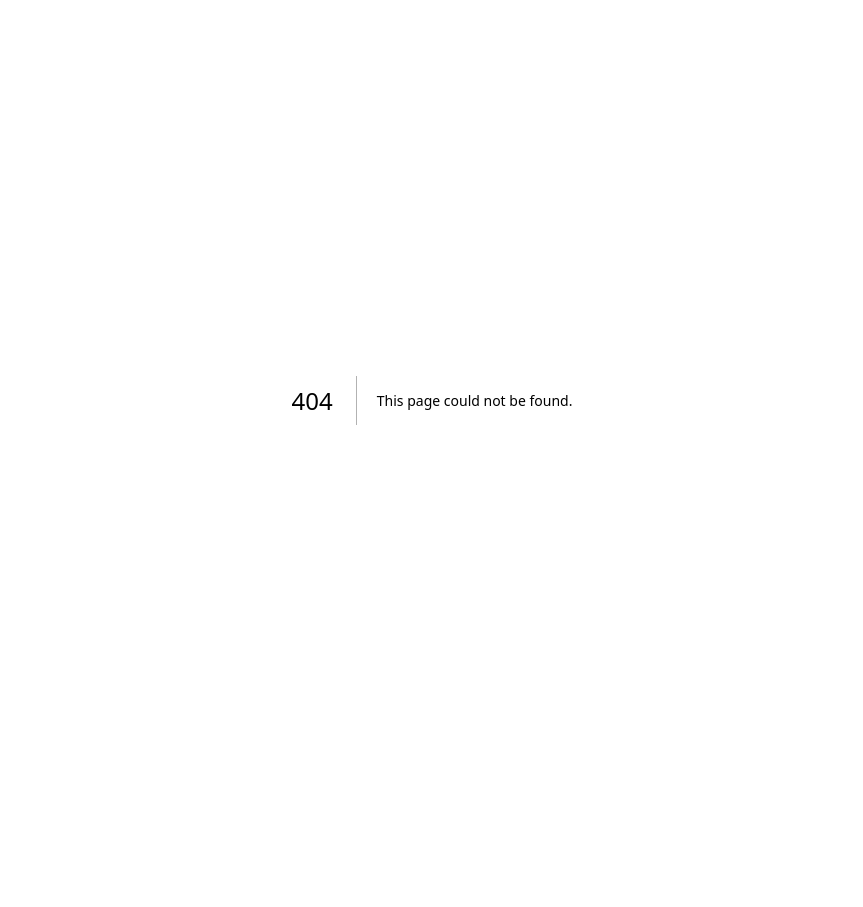
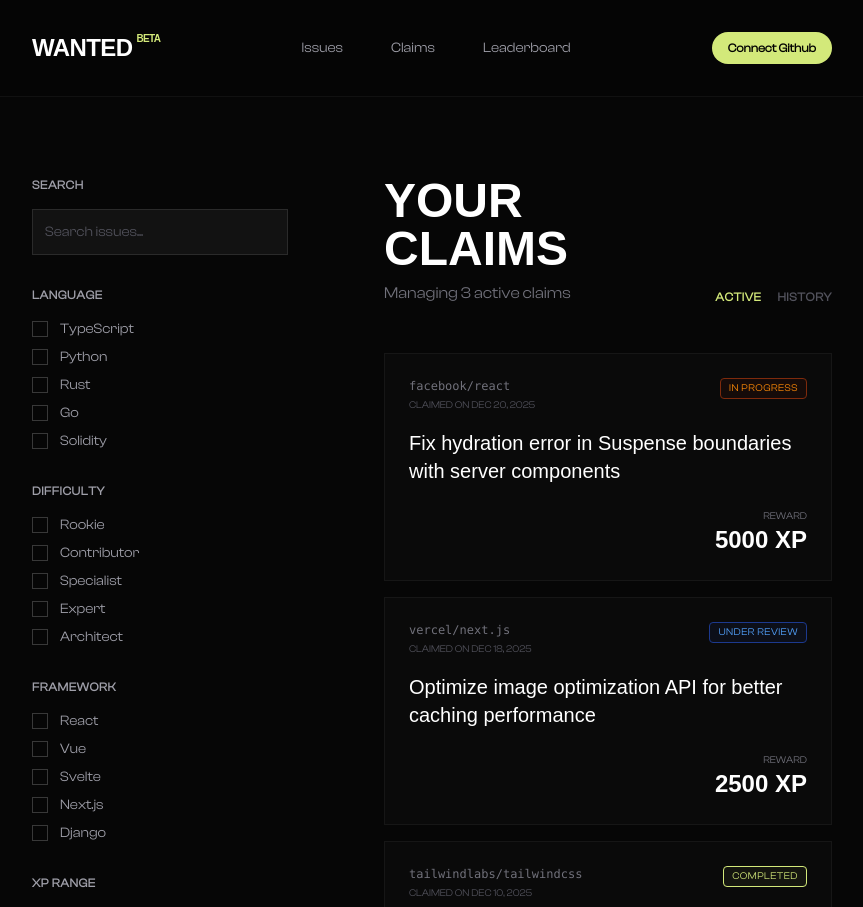
Before and after one commit to Yugabharathi21/WANTED-git, a Next.js app in the folder frontend/: page /claims in a window 1280 px wide. Before the commit this address had no page. Shown: the top 907 px of the page, without its empty margins (208-1071 px from the left). Before the commit the page ends 800 px from the top, so only its background shows below. Built offline with nearby package versions, Linux system fonts and the light colour scheme; a web font is replaced by a local one.

Commit message:
feat: implement claims page with new Navbar and ClaimCard components

```diff
--- /dev/null
+++ b/frontend/app/claims/page.tsx
@@ -0,0 +1,76 @@
+import React from 'react';
+import Navbar from "../components/Navbar";
+import Footer from "../components/Footer";
+import FilterSidebar from "../components/FilterSidebar";
+import ClaimCard from "../components/ClaimCard";
+
+export default function ClaimsPage() {
+    return (
+        <main className="min-h-screen bg-[#060606] text-[#EDEDED] font-clash selection:bg-[#D3E97A] selection:text-black flex flex-col">
+            <Navbar />
+
+            <div className="flex-1 px-8 md:px-32 lg:px-60 py-12 md:py-20">
+                <div className="flex flex-col md:flex-row gap-12 md:gap-24">
+                    {/* Sidebar */}
+                    <div className="flex-shrink-0">
+                        <FilterSidebar />
+                    </div>
+
+                    {/* Main Content */}
+                    <div className="flex-1">
+                        <div className="flex justify-between items-end mb-12">
+                            <div>
+                                <h1 className="text-4xl md:text-5xl font-technor font-bold text-white mb-2">YOUR CLAIMS</h1>
+                                <p className="text-zinc-500">Managing 3 active claims</p>
+                            </div>
+                            <div className="flex gap-4">
+                                <span className="text-xs font-bold uppercase tracking-wider text-[#D3E97A] cursor-pointer">Active</span>
+                                <span className="text-xs font-bold uppercase tracking-wider text-zinc-600 hover:text-white cursor-pointer transition-colors">History</span>
+                            </div>
+                        </div>
+
+                        <div className="grid grid-cols-1 gap-4">
+                            {/* Mock Data */}
+                            <ClaimCard
+                                repo="facebook/react"
+                                title="Fix hydration error in Suspense boundaries with server components"
+                                xp={5000}
+                                status="In Progress"
+                                dateClaimed="Dec 20, 2025"
+                            />
+                            <ClaimCard
+                                repo="vercel/next.js"
+                                title="Optimize image optimization API for better caching performance"
+                                xp={2500}
+                                status="Under Review"
+                                dateClaimed="Dec 18, 2025"
+                            />
+                            <ClaimCard
+                                repo="tailwindlabs/tailwindcss"
+                                title="Add support for container queries in v4 alpha"
+                                xp={12000}
+                                status="Completed"
+                                dateClaimed="Dec 10, 2025"
+                            />
+                        </div>
+
+                        {/* Pagination */}
+                        <div className="flex justify-center items-center gap-4 mt-16">
+                            <button className="w-10 h-10 flex items-center justify-center border border-white/10 hover:border-[#D3E97A] hover:text-[#D3E97A] transition-colors bg-[#0A0A0A] text-zinc-500 rounded">
+                                &lt;
+                            </button>
+                            <button className="w-10 h-10 flex items-center justify-center border border-[#D3E97A] text-[#D3E97A] bg-[#D3E97A]/5 font-bold rounded">
+                                1
+                            </button>
+                            <button className="w-10 h-10 flex items-center justify-center border border-white/10 hover:border-[#D3E97A] hover:text-[#D3E97A] transition-colors bg-[#0A0A0A] text-zinc-500 rounded">
+                                &gt;
+                            </button>
+                        </div>
+                    </div>
+                </div>
+            </div>
+
+            <Footer />
+        </main>
+    );
+}
--- /dev/null
+++ b/frontend/app/components/ClaimCard.tsx
@@ -0,0 +1,44 @@
+import React from 'react';
+
+interface ClaimCardProps {
+    repo: string;
+    title: string;
+    xp: number;
+    status: 'In Progress' | 'Under Review' | 'Completed';
+    dateClaimed: string;
+}
+
+const statusColors = {
+    'In Progress': 'text-orange-400 border-orange-900 bg-orange-950/20',
+    'Under Review': 'text-blue-400 border-blue-900 bg-blue-950/20',
+    'Completed': 'text-[#D3E97A] border-[#D3E97A] bg-[#D3E97A]/5',
+};
+
+const ClaimCard: React.FC<ClaimCardProps> = ({ repo, title, xp, status, dateClaimed }) => {
+    return (
+        <div className="group p-6 border border-white/5 bg-[#0A0A0A] hover:border-[#D3E97A]/50 transition-all duration-300">
+            <div className="flex justify-between items-start mb-4">
+                <div className="flex flex-col">
+                    <div className="text-xs text-zinc-500 font-mono mb-1">{repo}</div>
+                    <div className="text-[10px] text-zinc-600 uppercase">Claimed on {dateClaimed}</div>
+                </div>
+                <div className={`text-[10px] px-2 py-0.5 border rounded uppercase tracking-wider ${statusColors[status]}`}>
+                    {status}
+                </div>
+            </div>
+
+            <h3 className="text-xl font-technor font-medium text-white mb-6 group-hover:text-[#D3E97A] transition-colors line-clamp-2">
+                {title}
+            </h3>
+
+            <div className="flex items-end justify-between">
+                <div className="text-right ml-auto">
+                    <div className="text-[10px] text-zinc-500 uppercase">Reward</div>
+                    <div className="text-2xl font-technor font-bold text-white">{xp} XP</div>
+                </div>
+            </div>
+        </div>
+    );
+};
+
+export default ClaimCard;
--- a/frontend/app/components/Navbar.tsx
+++ b/frontend/app/components/Navbar.tsx
@@ -12,9 +12,9 @@
         <Link href="/issues" className="hover:text-white transition-colors cursor-pointer relative group">
           <span className="group-hover:text-[#D3E97A] transition-colors">Issues</span>
         </Link>
-        <div className="hover:text-white transition-colors cursor-pointer relative group">
+        <Link href="/claims" className="hover:text-white transition-colors cursor-pointer relative group">
           <span className="group-hover:text-[#D3E97A] transition-colors">Claims</span>
-        </div>
+        </Link>
         <div className="hover:text-white transition-colors cursor-pointer relative group">
           <span className="group-hover:text-[#D3E97A] transition-colors">Leaderboard</span>
         </div>
```
